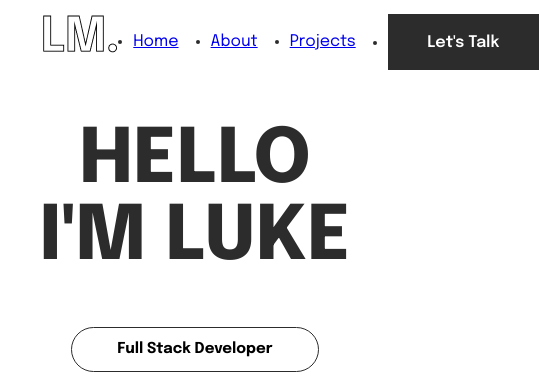
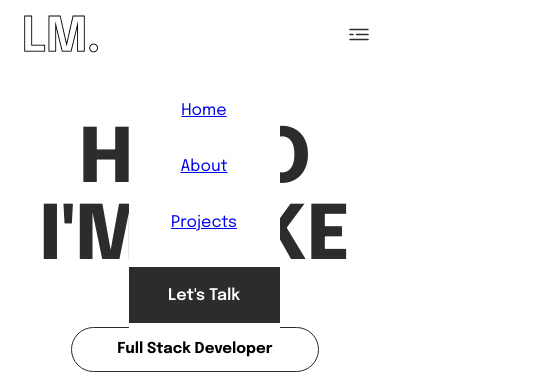
Before and after one commit to lmifflen/portfolio, a React (Create React App) app: page / in a window 390 px wide. Shown: the top 387 px of the page, 539 px wide, since content can reach past the window. Built offline with nearby package versions, Linux system fonts and the light colour scheme; no server answers.

Commit message:
built hamburger menu

```diff
--- a/src/components/Navbar/Navbar.css
+++ b/src/components/Navbar/Navbar.css
@@ -10,8 +10,6 @@
 
   height: 10vh;
 
-
-
   /* Inside auto layout */
 
   flex: none;
@@ -19,8 +17,11 @@
   align-self: stretch;
   flex-grow: 0;
 }
+.hamburger {
+  display: none;
+}
 .logo {
-    font-family: 'Epilogue';
+  font-family: "Epilogue";
   font-style: normal;
   font-weight: 600;
   font-size: 51.7778px;
@@ -29,7 +30,6 @@ line-height: 53px;
   font-size: 40px;
   -webkit-text-stroke-width: 1px;
   -webkit-text-stroke-color: black;
-
 }
 .nav-list {
   display: flex;
@@ -38,22 +38,21 @@ line-height: 53px;
   align-items: center;
   padding: 0px;
   gap: 32px;
+  list-style: none;
 
   width: 368px;
   height: 40px;
 
   background: #ffffff;
 
-  font-family: 'Epilogue';
+  font-family: "Epilogue";
   font-style: normal;
   font-weight: 400;
   font-size: 16px;
   line-height: 150%;
   /* identical to box height, or 24px */
 
-
-color: #2D2C2C;
-
+  color: #2d2c2c;
 
   /* Inside auto layout */
 
@@ -74,19 +73,18 @@ gap: 8px;
   width: 111px;
   height: 40px;
 
-background: #2D2C2C;
+  background: #2d2c2c;
 
-font-family: 'Epilogue';
+  font-family: "Epilogue";
   font-style: normal;
   font-weight: 400;
   font-size: 14px;
   line-height: 150%;
   /* identical to box height, or 24px */
 
-
   /* White */
 
-color: #FFFFFF;
+  color: #ffffff;
 
   /* Inside auto layout */
 
@@ -94,3 +92,67 @@ flex: none;
   order: 1;
   flex-grow: 0;
 }
+
+
+@media screen and (max-width: 768px) {
+  .navbar {
+    margin-left: 5vw;
+    margin-right: 5vw;
+    height: 10vh;
+    /* Inside auto layout */
+    flex: none;
+    order: 0;
+    align-self: stretch;
+    flex-grow: 0;
+  }
+  .hamburger {
+    display: flex;
+    flex-direction: row;
+    justify-content: center;
+    align-items: center;
+  }
+  .navlist-container {
+  background-color:white;
+  z-index: 10;
+  display: flex;
+  flex-direction: column;
+  justify-content: center;
+  align-items: center;
+  margin-top: 40vh;
+  margin-left: -10vw;
+
+
+  }
+  .nav-list {
+    /* position: absolute; */
+    display: flex;
+    flex-direction: column;
+    align-items: center;
+    background-color: #ffffff;
+
+    /* top: 100%; */
+    /* right: -100%; */
+    height: 100%;
+    width: 100%;
+    /* margin-top: 10vh;
+    margin-left: 10vw;
+    margin-right: 10vw; */
+    /* background: rgba(255, 255, 255, 0.98); */
+    transition: 0.4s ease-in-out;
+    /* z-index: 10;
+    font-size: 30px;
+    font-weight: 1000; */
+    /* color: #00b3b4;
+    border-style: solid;
+    background-size: cover;
+    background-position: center;
+    background-repeat: repeat; */
+  }
+  li {
+    background-color: white;
+  }
+
+  .navbar .active {
+    display: none;
+  }
+}
--- a/src/components/Navbar/Navbar.jsx
+++ b/src/components/Navbar/Navbar.jsx
@@ -1,16 +1,19 @@
-import React from "react";
+import React, { useState } from "react";
 import Contact from "../Contact/Contact";
 import ChatPopup from "../Contact/ContactPopup";
 import "./Navbar.css";
 
 const Navbar = () => {
+  const [click, setClick] = useState(false);
+  const handleClick = () => setClick(!click);
   // const [contact, setContact] = React.useState(false);
   return (
     <div className="navbar">
       <div className="logo">
         <img src="./Logo.png" alt="logo" />
       </div>
-      <ul className="nav-list">
+      <div className="navlist-container">
+      <ul className={click ? "nav-menu active" : "nav-list"}>
         <li>
           <a href="#home">Home</a>
         </li>
@@ -28,6 +31,22 @@ const Navbar = () => {
         </li>
 
       </ul>
+      </div>
+      <div
+              className="hamburger"
+              onClick={handleClick}
+              style={{
+                marginBottom: "1rem",
+              }}
+            >
+              <img src="./hamburger.svg" alt="hamburger" />
+                {/* {click ? (
+                  <BiMenuAltLeft className="icon" size={50} />
+                ) : (
+                  <BiMenu className="icon" size={50} />
+                )}
+              </Badge> */}
+            </div>
     </div>
   );
 };
```
Also changed, not shown: public/hamburger.svg (added). Lines whose indentation alone changed are shown as unchanged.
